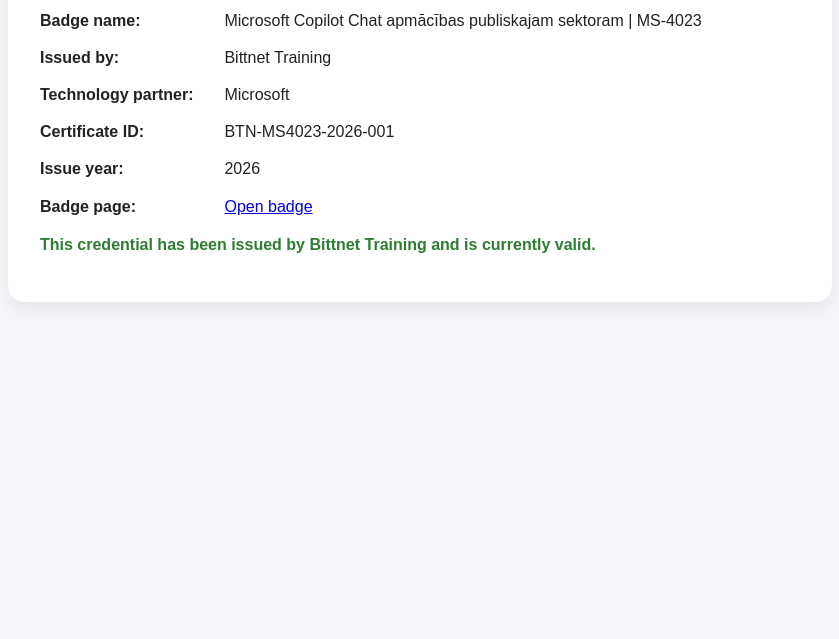
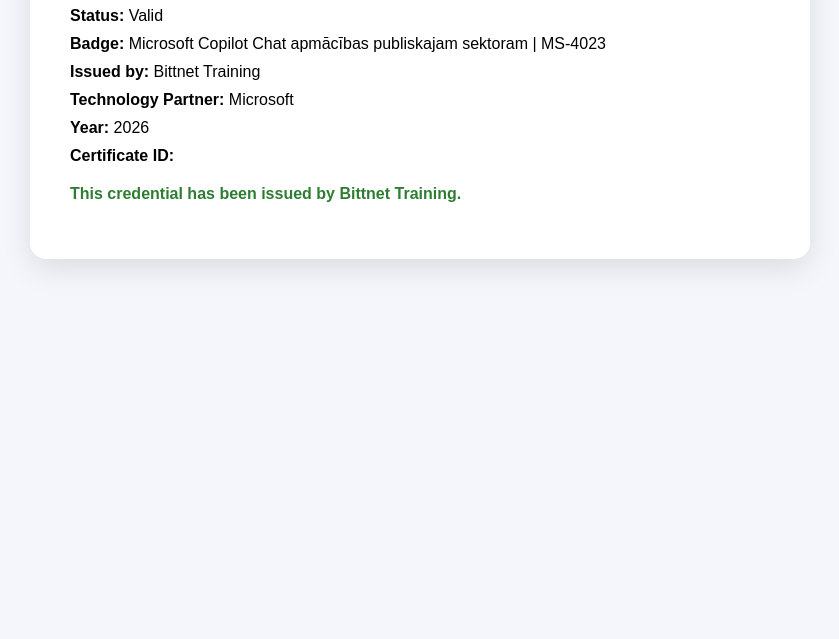
Before and after one commit to owenclaudia88-hue/Microsoft-Copilot-Badge, a plain HTML site: page verify.html in a window 1280 px wide. Shown: the part 161-800 px from the top of the page, without its empty margins (220-1059 px from the left). Drawn offline with Linux system fonts and the light colour scheme.

Commit message:
Refactor HTML structure and styling for verification page

```diff
--- a/verify.html
+++ b/verify.html
@@ -1,56 +1,90 @@
 <!DOCTYPE html>
-<html lang="en">
+<html>
+
 <head>
-  <meta charset="UTF-8" />
-  <meta name="viewport" content="width=device-width, initial-scale=1.0" />
+
+<meta charset="UTF-8">
+
 <title>Badge Verification</title>
+
 <style>
-    body {
-      font-family: Arial, sans-serif;
-      background: #f6f7fb;
-      color: #222;
-      margin: 0;
-      padding: 40px 20px;
+
+body{
+font-family:Arial;
+background:#f4f6fb;
+padding:40px;
 }
-    .card {
-      max-width: 760px;
-      margin: 0 auto;
-      background: white;
-      border-radius: 16px;
-      box-shadow: 0 8px 24px rgba(0,0,0,0.08);
-      padding: 32px;
+
+.card{
+background:white;
+padding:40px;
+border-radius:16px;
+box-shadow:0 10px 30px rgba(0,0,0,0.1);
+max-width:700px;
+margin:auto;
 }
-    h1 {
-      margin-top: 0;
+
+.valid{
+color:#2e7d32;
+font-weight:bold;
+margin-top:20px;
 }
-    .row {
-      margin: 10px 0;
-      line-height: 1.7;
+
+.row{
+margin:10px 0;
 }
-    .row strong {
-      display: inline-block;
-      min-width: 180px;
-    }
-    .valid {
-      color: #2e7d32;
-      font-weight: 700;
-      margin-top: 16px;
-    }
+
 </style>
+
 </head>
+
 <body>
+
 <div class="card">
+
 <h1>Badge Verification</h1>
 
-    <div class="row"><strong>Status:</strong> Valid</div>
-    <div class="row"><strong>Badge name:</strong> Microsoft Copilot Chat apmācības publiskajam sektoram | MS-4023</div>
-    <div class="row"><strong>Issued by:</strong> Bittnet Training</div>
-    <div class="row"><strong>Technology partner:</strong> Microsoft</div>
-    <div class="row"><strong>Certificate ID:</strong> BTN-MS4023-2026-001</div>
-    <div class="row"><strong>Issue year:</strong> 2026</div>
-    <div class="row"><strong>Badge page:</strong> <a href="index.html">Open badge</a></div>
+<div class="row">
+<b>Status:</b> Valid
+</div>
 
-    <p class="valid">This credential has been issued by Bittnet Training and is currently valid.</p>
+<div class="row">
+<b>Badge:</b> Microsoft Copilot Chat apmācības publiskajam sektoram | MS-4023
 </div>
+
+<div class="row">
+<b>Issued by:</b> Bittnet Training
+</div>
+
+<div class="row">
+<b>Technology Partner:</b> Microsoft
+</div>
+
+<div class="row">
+<b>Year:</b> 2026
+</div>
+
+<div class="row">
+<b>Certificate ID:</b>
+<span id="cert"></span>
+</div>
+
+<p class="valid">
+This credential has been issued by Bittnet Training.
+</p>
+
+</div>
+
+<script>
+
+const params = new URLSearchParams(window.location.search)
+
+const certID = params.get("id")
+
+document.getElementById("cert").innerText = certID
+
+</script>
+
 </body>
+
 </html>
```
Lines whose indentation alone changed are shown as unchanged.
